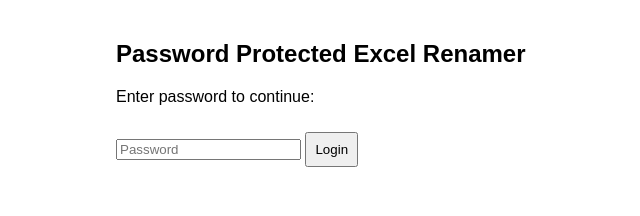
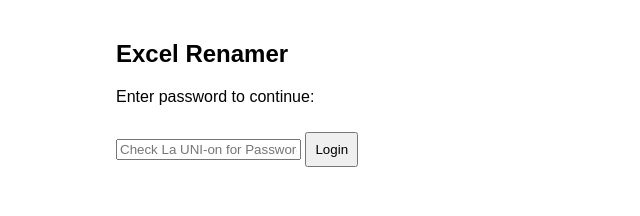
Before and after one commit to AZ-sort/Excel-Renamer, a plain HTML site: page index.html in a window 1280 px wide. Shown: the whole page, without its empty margins (174-814 px from the left). Drawn offline with Linux system fonts and the light colour scheme.

Commit message:
Update index.html

```diff
--- a/index.html
+++ b/index.html
@@ -17,10 +17,10 @@
   </style>
 </head>
 <body>
-  <h2>Password Protected Excel Renamer</h2>
+  <h2>Excel Renamer</h2>
   <div id="login">
     <p>Enter password to continue:</p>
-    <input type="password" id="passwordInput" placeholder="Password">
+    <input type="password" id="passwordInput" placeholder="Check La UNI-on for Password">
     <button onclick="checkPassword()">Login</button>
     <p id="loginMessage" style="color: red;"></p>
   </div>
```
